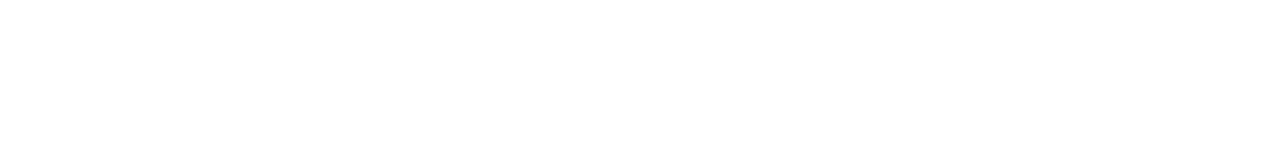
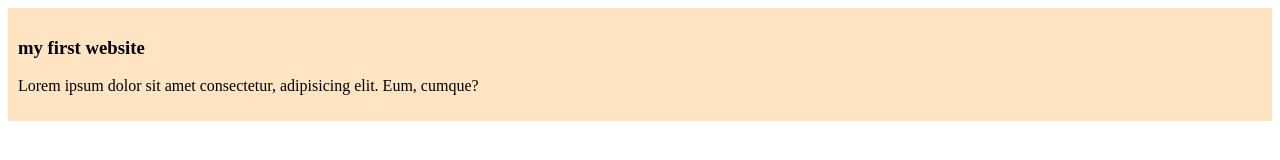
Before and after one commit to samiha782/my-simple-website2, a plain HTML site: page index.html in a window 1280 px wide. Drawn offline with Linux system fonts and the light colour scheme.

Commit message:
added the first blog

```diff
--- a/index.html
+++ b/index.html
@@ -4,8 +4,12 @@
     <meta charset="UTF-8">
     <meta name="viewport" content="width=device-width, initial-scale=1.0">
     <title>My simple website2</title>
+    <link rel="stylesheet" href="styles/blog.css">
 </head>
 <body>
-
+    <div>
+        <h3>my first website</h3>
+        <p>Lorem ipsum dolor sit amet consectetur, adipisicing elit. Eum, cumque?</p>
+    </div>
 </body>
 </html>
--- /dev/null
+++ b/styles/blog.css
@@ -0,0 +1,4 @@
+div{
+    background-color: bisque;
+    padding: 10px;
+}
```
